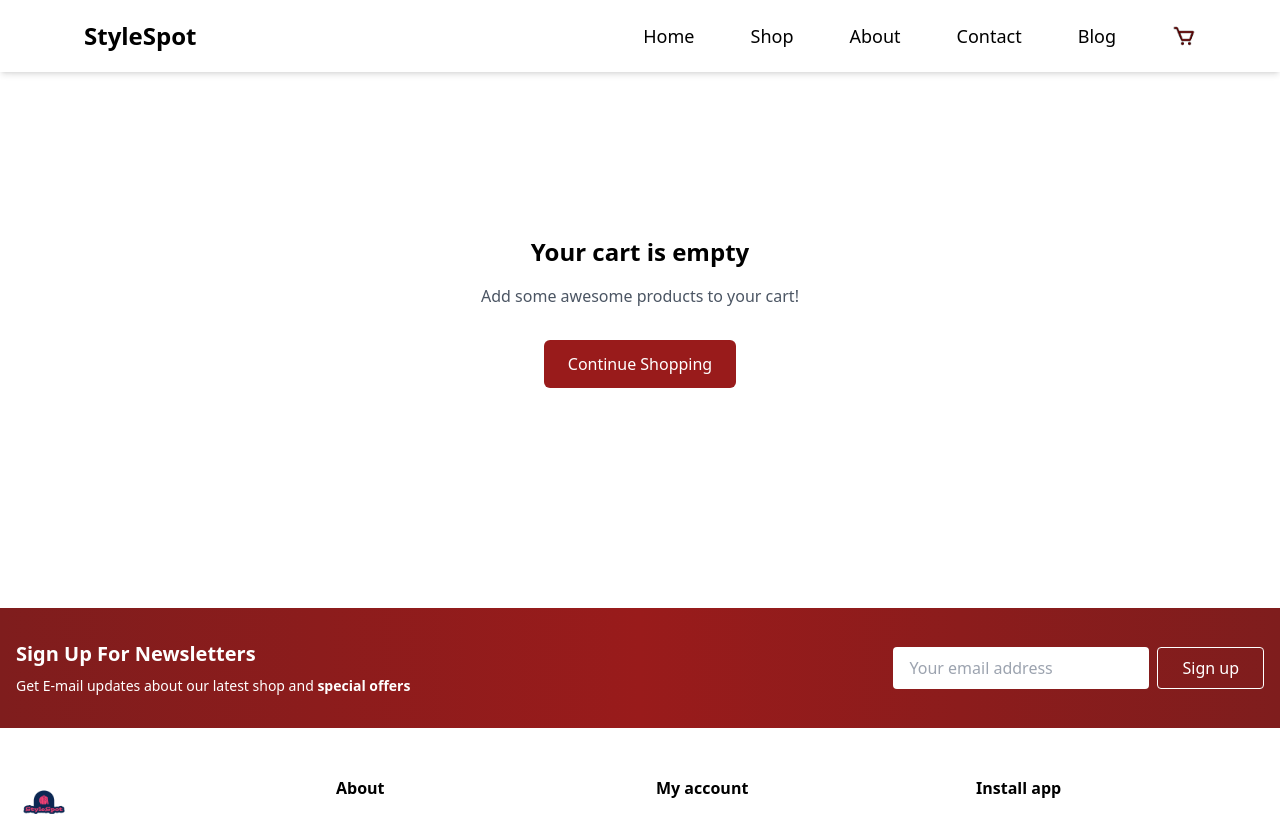
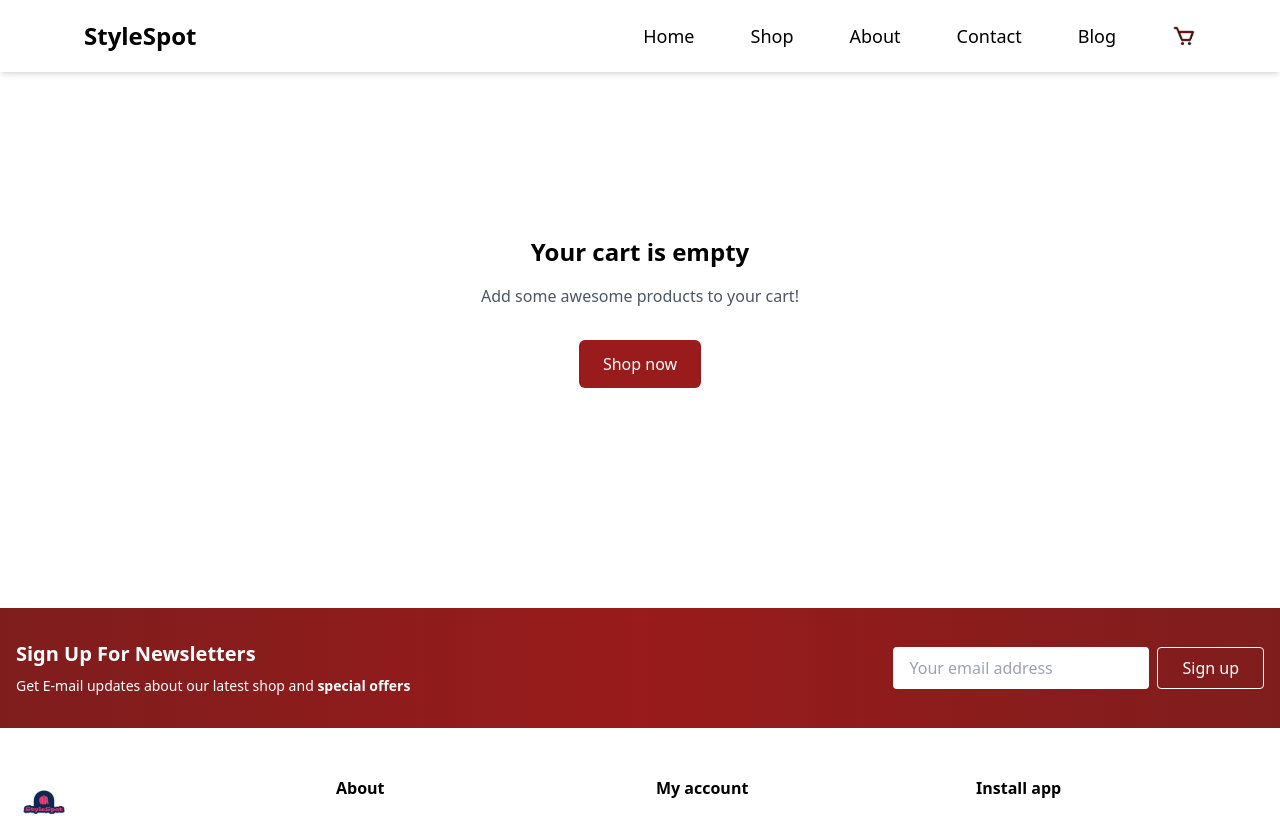
Before and after one commit to HulumyluU/StyleSpot, a React (Vite) app: page /cart in a window 1280 px wide. Shown: the top 816 px of the page. Built offline with nearby package versions, Linux system fonts and the light colour scheme.

Commit message:
fix bagged card button

```diff
--- a/src/components/Footer.jsx
+++ b/src/components/Footer.jsx
@@ -82,7 +82,7 @@ const Footer = () => {
         <div className="grid grid-cols-1 md:grid-cols-4 gap-8">
           {/* Contact Info */}
           <div>
-            <a href="#"><img src="../public/img/logo.png" alt="StyleSpot" className="w-14" /></a>
+            <a href="#"><img src="/img/logo.png" alt="StyleSpot" className="w-14" /></a>
             <h4 className="font-bold mb-4">Contact</h4>
             <div className="space-y-2 text-gray-600">
               <p><span className="font-semibold">Address:</span> 213 Welling Road, st 34</p>
--- a/src/pages/Cart.jsx
+++ b/src/pages/Cart.jsx
@@ -69,9 +69,12 @@ function Cart() {
       <div className="min-h-[60vh] flex flex-col items-center justify-center px-4">
         <h2 className="text-2xl font-semibold mb-4">Your cart is empty</h2>
         <p className="text-gray-600 mb-8">Add some awesome products to your cart!</p>
-        <a href="/shop" className="bg-red-800 text-white px-6 py-3 rounded-md hover:bg-red-900">
-          Continue Shopping
-        </a>
+        <button
+               onClick={() => navigate('/shop')}
+               className="bg-red-800 text-white px-6 py-3 rounded-md hover:bg-red-900"
+               >
+               Shop now
+         </button>
       </div>
     );
   }
```
